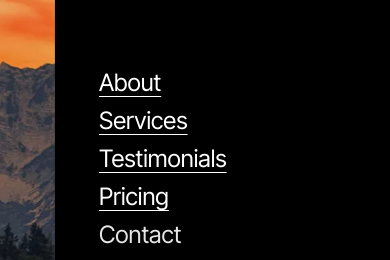
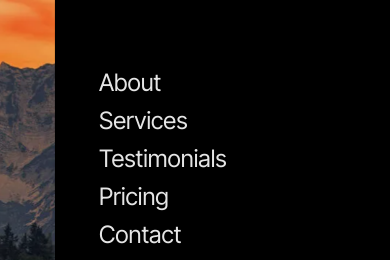
Before and after one commit to resmierenyildirim-sketch/Test, a Next.js app: page / in a window 390 px wide. Both pictures are taken after a click on the button "Open menu". Shown: the part 263-523 px from the top of the page. Built offline with nearby package versions, Linux system fonts and the light colour scheme; no server answers.

Commit message:
Mobil menu: linklerde hover cizgisi orijinaldeki gibi (#13)
Kalici altcizgi kaldirildi; hover/odakta renk beyaza gecer ve 1px cizgi soldan saga uzar (orijinal Salient off-canvas menusu). Ayrintilar PR #13.

```diff
--- a/app/globals.css
+++ b/app/globals.css
@@ -205,12 +205,22 @@ body[data-menu="open"] .ocm-panel { visibility: visible; opacity: 1; transition:
   display: flex; flex-direction: column; gap: 12px;
 }
 .ocm-panel nav a {
-  font-size: 24px; line-height: 26px; width: fit-content; opacity: 0; transform: translateX(24px);
-  transition: opacity 0.4s ease, transform 0.6s cubic-bezier(0.3, 1, 0.3, 0.95);
+  position: relative; width: fit-content; font-size: 24px; line-height: 26px; color: #e5e5e5;
+  opacity: 0; transform: translateX(24px);
+  transition: opacity 0.4s ease, transform 0.6s cubic-bezier(0.3, 1, 0.3, 0.95), color 0.37s cubic-bezier(0.52, 0.01, 0.16, 1);
 }
-body[data-menu="open"] .ocm-panel nav a { opacity: 1; transform: none; transition-delay: calc(0.15s + var(--i) * 0.05s); }
-.ocm-panel nav a[data-current] { text-decoration: underline; text-underline-offset: 5px; text-decoration-thickness: 1px; }
-.ocm-panel nav a:not([data-current]) { color: #e5e5e5; }
+body[data-menu="open"] .ocm-panel nav a {
+  opacity: 1; transform: none;
+  transition-delay: calc(0.15s + var(--i) * 0.05s), calc(0.15s + var(--i) * 0.05s), 0s;
+}
+/* Hover: renk beyaza geçer, 1px çizgi soldan sağa uzar; çıkınca sola çekilir (orijinal Salient off-canvas menüsü) */
+.ocm-panel nav a::after {
+  content: ""; position: absolute; left: 0; bottom: -2px; width: 100%; height: 0; border-top: 1px solid #fff;
+  transform: scaleX(0); transform-origin: left; pointer-events: none;
+  transition: transform 0.37s cubic-bezier(0.52, 0.01, 0.16, 1);
+}
+.ocm-panel nav a:hover, .ocm-panel nav a:focus-visible { color: #fff; }
+.ocm-panel nav a:hover::after, .ocm-panel nav a:focus-visible::after { transform: scaleX(1); }
 .ocm-close { position: absolute; top: 33px; right: 33px; width: 34px; height: 34px; display: grid; place-items: center; }
 
 /* =====================================================================
--- a/components/SiteChrome.tsx
+++ b/components/SiteChrome.tsx
@@ -113,14 +113,11 @@ export default function SiteChrome({ children, home = true, ticker = true }: Pro
           <svg viewBox="0 0 24 24" width="22" height="22" fill="none" stroke="#fff" strokeWidth="1.4" strokeLinecap="round" aria-hidden="true"><path d="M5 5l14 14M19 5 5 19" /></svg>
         </button>
         <nav aria-label="Mobile">
-          {nav.map((l, i) => {
-            const current = home ? l.href !== contactHref : l.href === contactHref;
-            return (
-              <SmartLink key={l.label} href={href(l.href)} onClick={closeMenu} style={{ '--i': i } as CSSProperties} data-current={current ? '' : undefined}>
-                {l.label}
-              </SmartLink>
-            );
-          })}
+          {nav.map((l, i) => (
+            <SmartLink key={l.label} href={href(l.href)} onClick={closeMenu} style={{ '--i': i } as CSSProperties} aria-current={isCurrent(l.href) ? 'page' : undefined}>
+              {l.label}
+            </SmartLink>
+          ))}
         </nav>
       </div>
     </>
```
